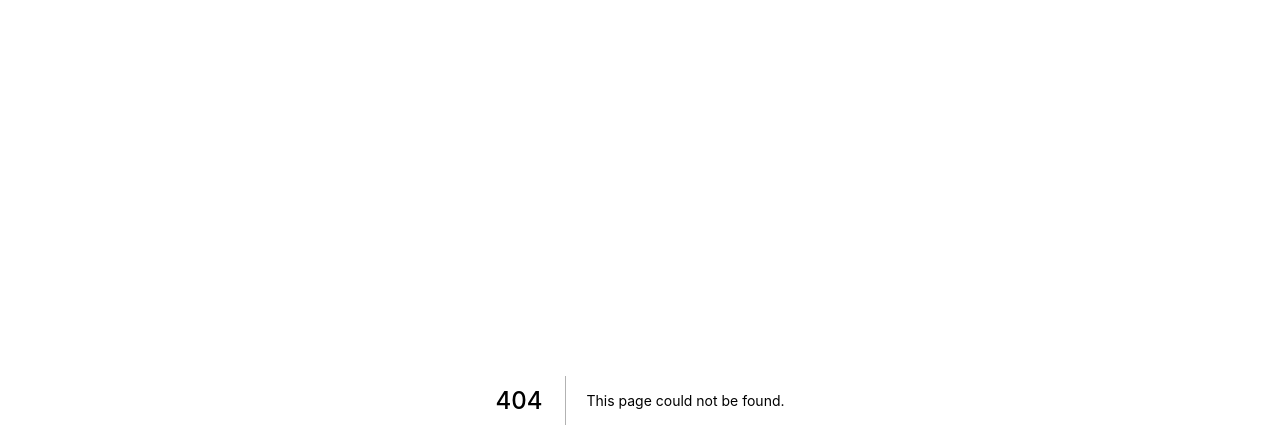
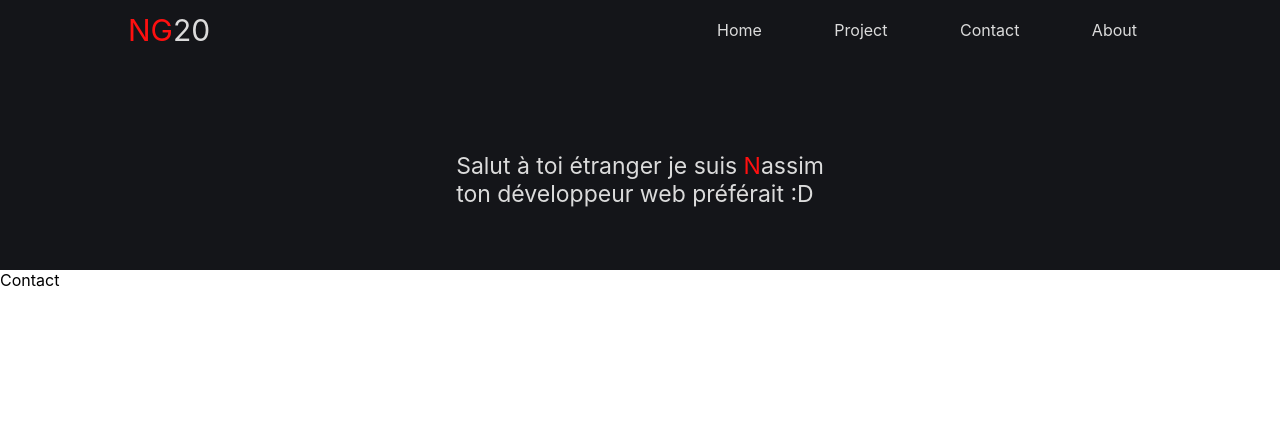
Before and after one commit to NG20NG/portfoliong, a Next.js app: page /contact in a window 1280 px wide. Before the commit this address had no page. Shown: the top 448 px of the page. Built offline with nearby package versions, Linux system fonts and the light colour scheme.

Commit message:
header 100% plus animations fade in

```diff
--- a/package.json
+++ b/package.json
@@ -9,6 +9,7 @@
     "lint": "next lint"
   },
   "dependencies": {
+    "gsap": "^3.10.4",
     "next": "12.2.3",
     "react": "18.2.0",
     "react-dom": "18.2.0"
--- a/pages/_app.tsx
+++ b/pages/_app.tsx
@@ -1,8 +1,54 @@
-import '../styles/globals.css'
-import type { AppProps } from 'next/app'
+import "../styles/globals.css";
+import type { AppProps } from "next/app";
+import Link from "next/link";
+import a from "../styles/app/app.module.css";
 
 function MyApp({ Component, pageProps }: AppProps) {
-  return <Component {...pageProps} />
+  return (
+    <div>
+      <header className={a.header}>
+        <nav className={a.nav}>
+          <div>
+            <span>NG</span>20
+          </div>
+          <ul>
+            <Link href="/">
+              <a className={a.navHomeBTN}>
+                <li>Home</li>
+              </a>
+            </Link>
+            <Link href="/project">
+              <a className={a.navProjectBTN}>
+                <li>Project</li>
+              </a>
+            </Link>
+            <Link href="/contact">
+              <a className={a.navContactBTN}>
+                <li>Contact</li>
+              </a>
+            </Link>
+            <Link href="about">
+              <a className={a.navAboutBTN}>
+                <li>About</li>
+              </a>
+            </Link>
+          </ul>
+        </nav>
+        <div className={a.underNav}>
+          <div>
+            <p className={a.fadeInTopAnimation}>
+              Salut à toi étranger je suis <span className={a.spanN}>N</span>
+              assim
+            </p>
+            <p className={a.fadeInBottomAnimation}>
+              ton développeur web préférait :D
+            </p>
+          </div>
+        </div>
+      </header>
+      <Component {...pageProps} />
+    </div>
+  );
 }
 
-export default MyApp
+export default MyApp;
--- a/pages/api/hello.ts
+++ /dev/null
@@ -1,13 +0,0 @@
-// Next.js API route support: https://nextjs.org/docs/api-routes/introduction
-import type { NextApiRequest, NextApiResponse } from 'next'
-
-type Data = {
-  name: string
-}
-
-export default function handler(
-  req: NextApiRequest,
-  res: NextApiResponse<Data>
-) {
-  res.status(200).json({ name: 'John Doe' })
-}
--- /dev/null
+++ b/pages/contact.tsx
@@ -0,0 +1,7 @@
+import React from "react";
+
+const Contact = () => {
+  return <div>Contact</div>;
+};
+
+export default Contact;
--- /dev/null
+++ b/styles/app/app.module.css
@@ -0,0 +1,180 @@
+.header {
+  width: 100vw;
+  height: 270px;
+  background-color: rgb(20, 21, 25);
+  color: rgb(219, 219, 219);
+  flex-direction: column;
+  display: flex;
+  align-items: center;
+  z-index: -50;
+}
+/*==========================================================*/
+.nav {
+  display: flex;
+  justify-content: space-between;
+  align-items: center;
+  width: 80%;
+  height: 60px;
+  z-index: 10;
+}
+.nav > div {
+  font-size: 30px;
+}
+.nav > div > span {
+  color: var(--red-color);
+  position: relative;
+  animation-delay: 0.9s;
+  animation-name: fadeInAnimationNavBarBTN;
+  animation-duration: 0.8s;
+  animation-fill-mode: forwards;
+  opacity: 0;
+}
+.nav > ul {
+  display: flex;
+  justify-content: space-between;
+  list-style: none;
+  width: 450px;
+  padding: 0;
+}
+.nav > ul > a {
+  padding: 5px 15px;
+  position: relative;
+  overflow: hidden;
+}
+.navHomeBTN {
+  animation-delay: 0.9s;
+  animation-name: fadeInAnimationNavBarBTN;
+  animation-duration: 0.8s;
+  animation-fill-mode: forwards;
+  opacity: 0;
+}
+.navProjectBTN {
+  animation-delay: 1s;
+  animation-name: fadeInAnimationNavBarBTN;
+  animation-duration: 0.8s;
+  animation-fill-mode: forwards;
+  opacity: 0;
+}
+.navContactBTN {
+  animation-delay: 1.1s;
+  animation-name: fadeInAnimationNavBarBTN;
+  animation-duration: 0.8s;
+  animation-fill-mode: forwards;
+  opacity: 0;
+}
+.navAboutBTN {
+  animation-delay: 1.2s;
+  animation-name: fadeInAnimationNavBarBTN;
+  animation-duration: 0.8s;
+  animation-fill-mode: forwards;
+  opacity: 0;
+}
+@keyframes fadeInAnimationNavBarBTN {
+  from {
+    opacity: 0;
+    top: 20px;
+  }
+  to {
+    opacity: 1;
+    top: 0px;
+  }
+}
+/*============================= BEFORE ANIMATION*/
+.nav > ul > a::before {
+  border-radius: 2px;
+  transition: all 0.2s;
+}
+.nav > ul > a:nth-of-type(1):before {
+  content: "";
+  position: absolute;
+  top: 50%;
+  left: 50%;
+  transform: translate(-50%, -50%);
+  width: 100%;
+  height: 0px;
+  background-color: rgba(0, 195, 255, 0.404);
+  z-index: -1;
+}
+.nav > ul > a:nth-of-type(2):before {
+  content: "";
+  position: absolute;
+  top: 50%;
+  left: 50%;
+  transform: translate(-50%, -50%);
+  width: 100%;
+  height: 0px;
+  background-color: rgba(47, 255, 20, 0.404);
+  z-index: -1;
+}
+.nav > ul > a:nth-of-type(3):before {
+  content: "";
+  position: absolute;
+  top: 50%;
+  left: 50%;
+  transform: translate(-50%, -50%);
+  width: 100%;
+  height: 0px;
+  background-color: rgba(255, 20, 20, 0.404);
+  z-index: -1;
+}
+.nav > ul > a:nth-of-type(4):before {
+  content: "";
+  position: absolute;
+  top: 50%;
+  left: 50%;
+  transform: translate(-50%, -50%);
+  width: 100%;
+  height: 0px;
+  background-color: rgba(255, 25, 186, 0.404);
+  z-index: -1;
+}
+.nav > ul > a:hover::before {
+  content: "";
+  height: 100%;
+}
+/*========================================================== UNDER NAV*/
+.underNav {
+  width: 80%;
+  height: 180px;
+  display: flex;
+  justify-content: center;
+  align-items: center;
+  font-size: 23px;
+  margin-top: 30px;
+}
+.fadeInTopAnimation,
+.fadeInBottomAnimation {
+  margin: 0;
+}
+.fadeInTopAnimation {
+  animation-delay: 0.7s;
+  animation-name: fadeInAnimation;
+  animation-duration: 0.8s;
+  animation-fill-mode: forwards;
+  opacity: 0;
+  position: relative;
+  top: 20px;
+}
+.fadeInBottomAnimation {
+  animation-delay: 0.9s;
+  animation-name: fadeInAnimation;
+  animation-duration: 0.8s;
+  animation-fill-mode: forwards;
+  opacity: 0;
+  position: relative;
+  top: 20px;
+}
+.spanN {
+  color: var(--red-color);
+}
+@keyframes fadeInAnimation {
+  from {
+    opacity: 0;
+    top: 20px;
+  }
+  to {
+    opacity: 1;
+    top: 0px;
+  }
+}
+/*==========================================================*/
--- a/styles/globals.css
+++ b/styles/globals.css
@@ -4,6 +4,8 @@ body {
   margin: 0;
   font-family: -apple-system, BlinkMacSystemFont, Segoe UI, Roboto, Oxygen,
     Ubuntu, Cantarell, Fira Sans, Droid Sans, Helvetica Neue, sans-serif;
+  width: 100vw;
+  overflow-x: hidden;
 }
 
 a {
@@ -14,13 +16,6 @@ a {
 * {
   box-sizing: border-box;
 }
-
-@media (prefers-color-scheme: dark) {
-  html {
-    color-scheme: dark;
-  }
-  body {
-    color: white;
-    background: black;
-  }
+:root {
+  --red-color: rgb(255, 16, 16);
 }
```
Also changed, not shown: pages/about.tsx (added, +7 -0 lines), pages/index.tsx (+10 -63 lines), pages/project.tsx (added, +7 -0 lines), styles/Home.module.css (deleted, +0 -129 lines), styles/index.module.css (added), 1 other file (tests, documents, lock files or other folders).
